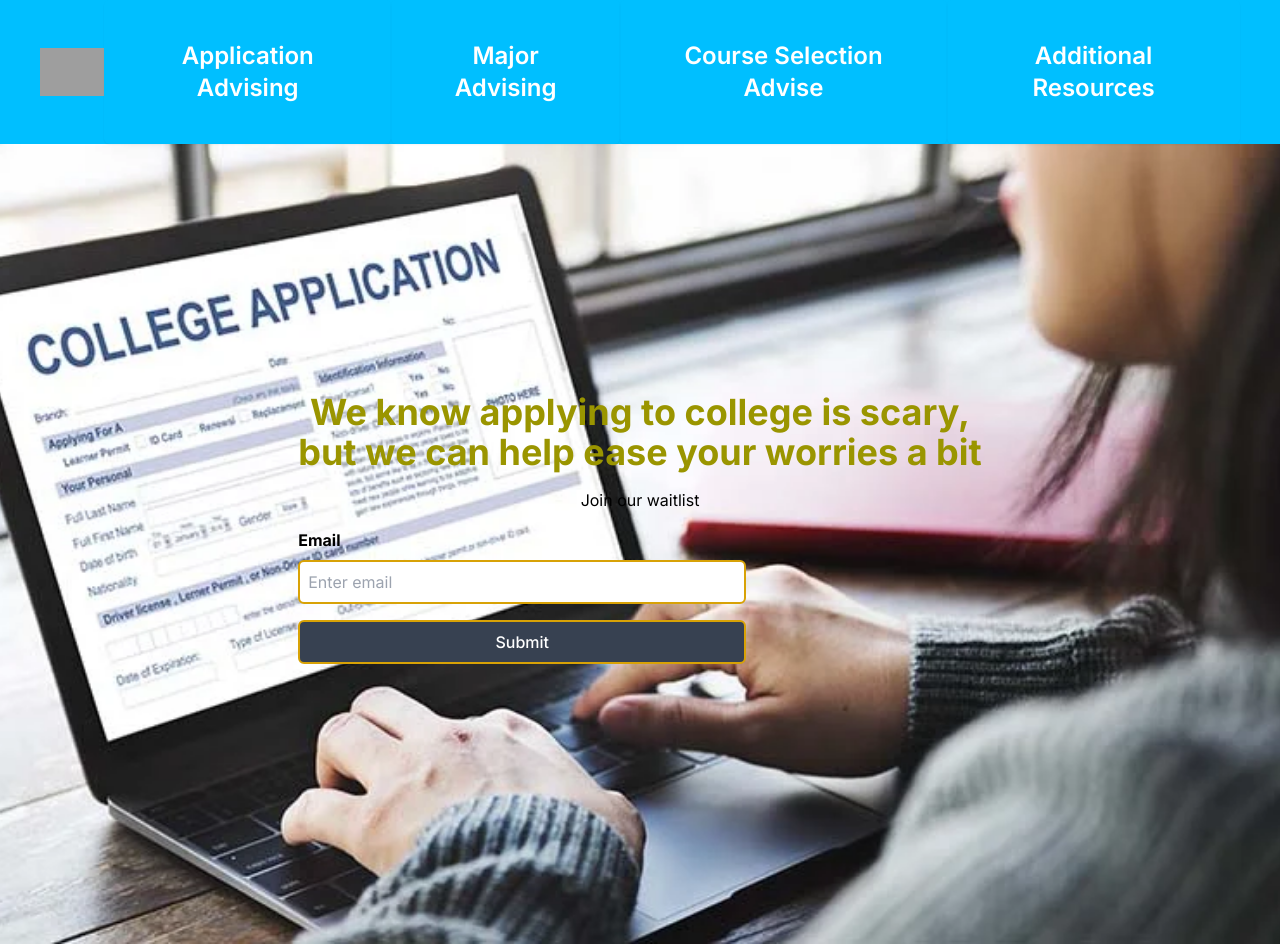
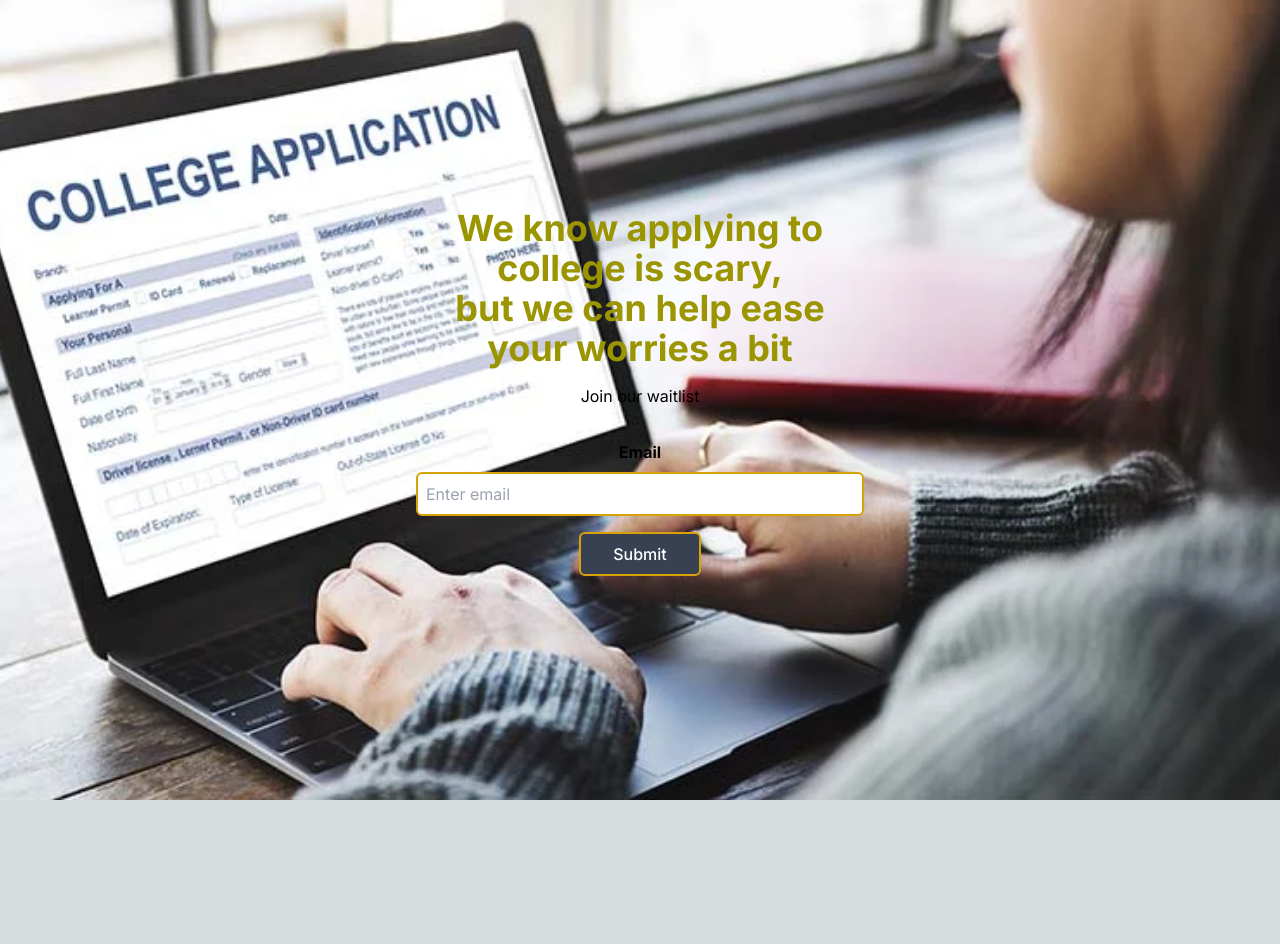
Before and after one commit to gutsyguy/UC-App-Advisor, a Next.js app: page /waitlist in a window 1280 px wide. After the commit the page ends 800 px from the top, so only its background shows below. Built offline with nearby package versions, Linux system fonts and the light colour scheme; grey boxes are pictures that could not be loaded.

Commit message:
Added the frontend changes jason suggested

```diff
--- a/app/layout.tsx
+++ b/app/layout.tsx
@@ -19,7 +19,7 @@ export default function RootLayout({
   return (
     <html lang="en">
       <body className={`${inter.className}`} suppressHydrationWarning>
-        <Navbar />
+        {/* <Navbar /> */}
         {children}
       </body>
       <Analytics />
--- a/app/waitlist/page.tsx
+++ b/app/waitlist/page.tsx
@@ -35,24 +35,27 @@ const Waitlist = () => {
 
   return (
     <div
-      className="min-h-screen bg-cover bg-no-repeat flex justify-center items-center flex-col bg-center bg-white text-black"
+      className="min-h-screen bg-cover bg-no-repeat flex justify-center items-center bg-center bg-white text-black"
       style={{
         backgroundImage: "url('/background.png')",
       }}
     >
-      <div>
-        <h1 className="text-center font-bold text-4xl text-[#9a9500] ">
+      <div className="w-full max-w-md text-center">
+        <h1 className="font-bold text-4xl text-[#9a9500]">
           We know applying to college is scary, <br /> but we can help ease your
           worries a bit
         </h1>
-        <h2 className="text-center mt-4">Join our waitlist</h2>
-        <form onSubmit={sendEmail} className="w-full max-w-md mt-4">
-          <div className="w-full flex flex-col justify-center my-4">
+        <h2 className="mt-4">Join our waitlist</h2>
+        <form
+          onSubmit={sendEmail}
+          className="w-full mt-4 flex flex-col items-center"
+        >
+          <div className="w-full flex flex-col items-center my-4">
             <label htmlFor="email" className="font-bold text-black mb-2">
               Email
             </label>
             <input
-              className="border-[#D8A206] text-black border-2 border-solid rounded-md p-2"
+              className="border-[#D8A206] text-black border-2 border-solid rounded-md p-2 w-full"
               required
               type="email"
               value={email}
@@ -61,14 +64,14 @@ const Waitlist = () => {
               id="email"
             />
             <button
-              className="text-white py-2 mt-4 bg-gray-700 font-medium rounded-md mb-4 px-8 border-[#D8A206] border-2 border-solid"
+              className="text-white py-2 mt-4 bg-gray-700 font-medium rounded-md px-8 border-[#D8A206] border-2 border-solid"
               type="submit"
             >
               Submit
             </button>
           </div>
         </form>
-        {message && <p className="text-center mt-4">{message}</p>}
+        {message && <p className="mt-4">{message}</p>}
       </div>
     </div>
   );
```
